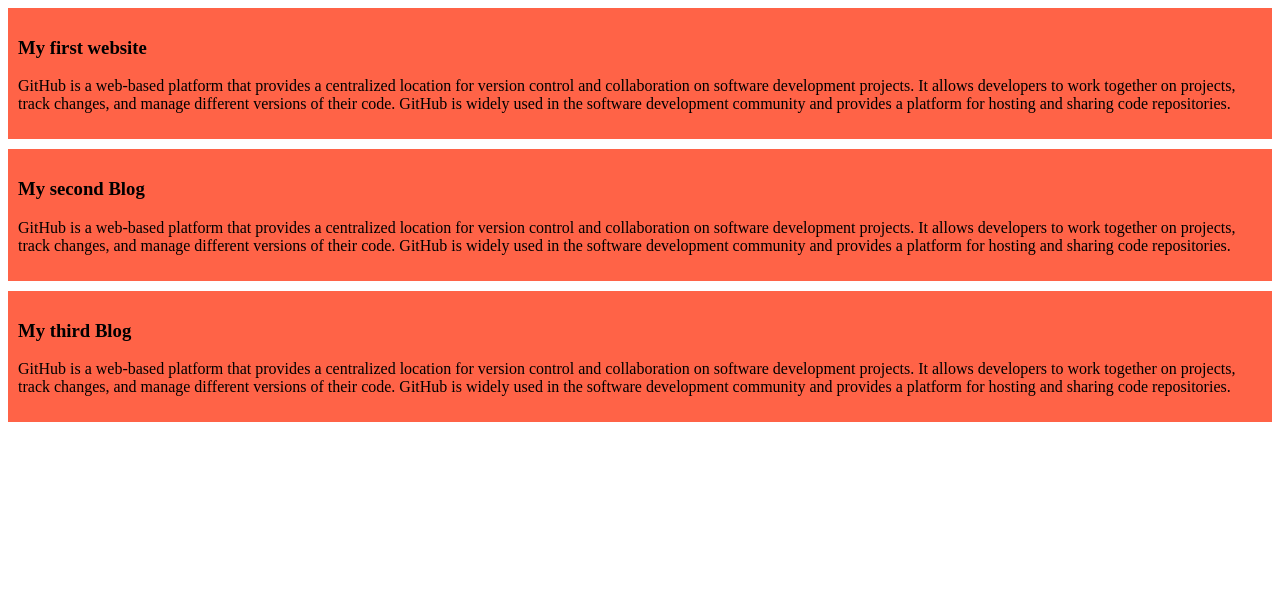
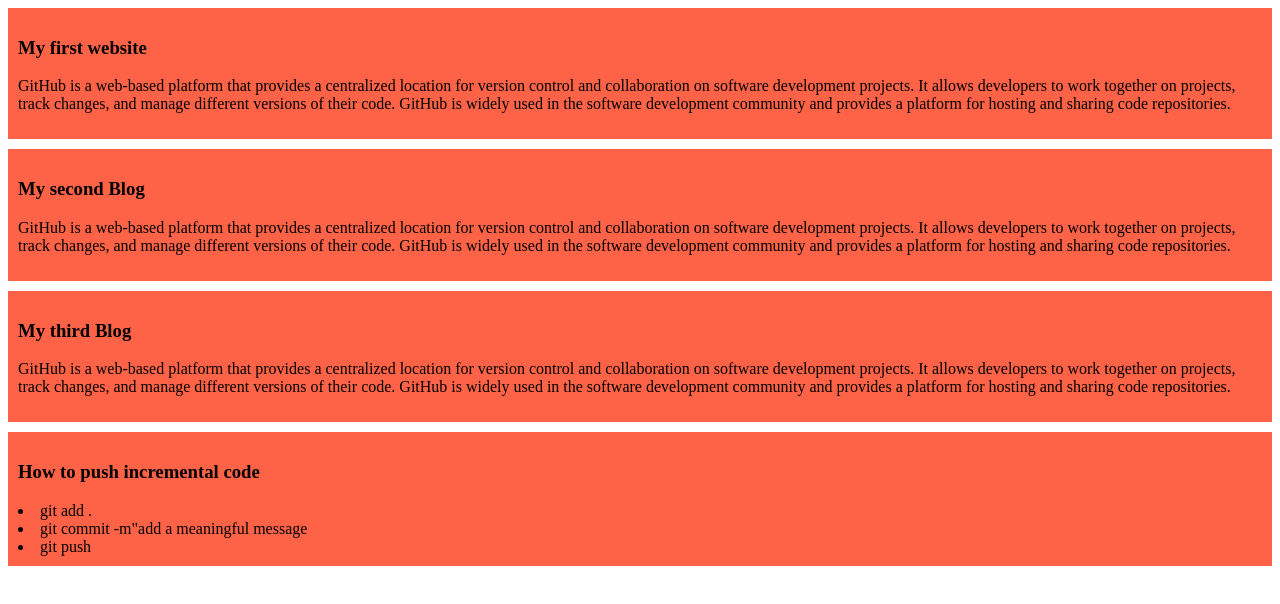
Before and after one commit to Naofin/my-simple-website, a plain HTML site: page index.html in a window 1280 px wide. Drawn offline with Linux system fonts and the light colour scheme.

Commit message:
added a list to push code

```diff
--- a/index.html
+++ b/index.html
@@ -19,5 +19,11 @@
         <h3>My third Blog</h3>
         <p>GitHub is a web-based platform that provides a centralized location for version control and collaboration on software development projects. It allows developers to work together on projects, track changes, and manage different versions of their code. GitHub is widely used in the software development community and provides a platform for hosting and sharing code repositories.</p>
     </div>
+    <div>
+        <h3>How to push incremental code</h3>
+        <li>git add .</li>
+        <li>git commit -m"add a meaningful message</li>
+        <li>git push</li>
+    </div>
 </body>
 </html>
```
